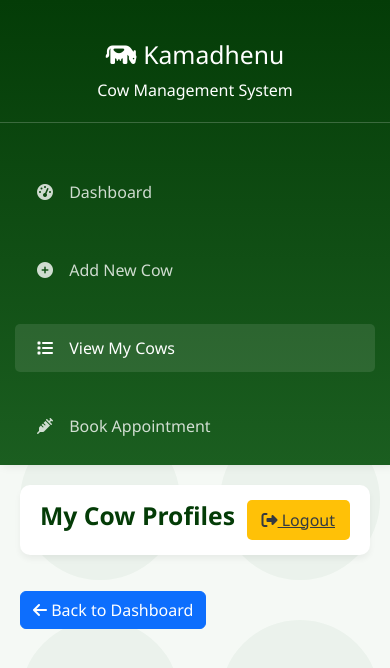
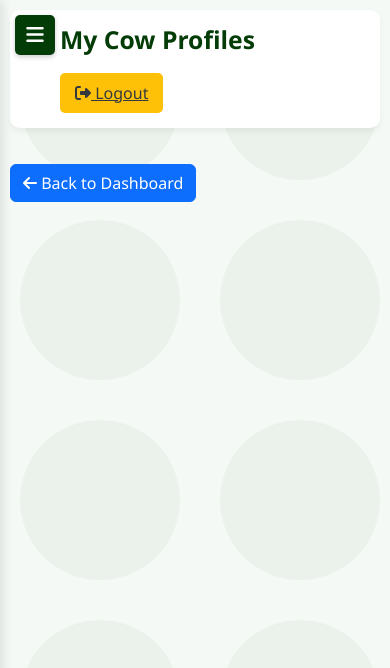
Before and after one commit to Shreya-kk/Kamadhenu, a Flask app: template templates/list_cows.html in a window 390 px wide. Shown: the top 668 px of the page. Run offline with Flask 3, Linux system fonts and the light colour scheme; the template is opened without the code that fills it, so the values that code supplies are empty; parts of the project's set-up code (start-up, migrations or seed data) failed here and were passed over.

Commit message:
Update list_cows.html

```diff
--- a/templates/list_cows.html
+++ b/templates/list_cows.html
@@ -18,12 +18,13 @@
     body {
       background-color: #f5f9f5;
       font-family: 'Segoe UI', Tahoma, Geneva, Verdana, sans-serif;
+      overflow-x: hidden;
     }
 
     .dashboard-container {
-  width: 100%;
-  margin: 0;
-}
+      width: 100%;
+      margin: 0;
+    }
 
     .sidebar {
       background: linear-gradient(to bottom, var(--primary), #1b5e20);
@@ -33,9 +34,15 @@
       width: 250px;
       padding-top: 20px;
       box-shadow: 3px 0 10px rgba(0,0,0,0.1);
+      z-index: 1000;
+      transition: all 0.3s ease;
     }
 
-    .main-content { margin-left: 250px; padding: 20px; }
+    .main-content {
+      margin-left: 250px;
+      padding: 20px;
+      transition: all 0.3s ease;
+    }
 
     .header {
       background-color: white;
@@ -109,19 +116,140 @@
       background-size: 200px;
     }
 
+    /* Mobile menu toggle button */
+    .menu-toggle {
+      display: none;
+      position: fixed;
+      top: 15px;
+      left: 15px;
+      z-index: 1100;
+      background-color: var(--primary);
+      color: white;
+      border: none;
+      border-radius: 5px;
+      width: 40px;
+      height: 40px;
+      font-size: 20px;
+      cursor: pointer;
+      box-shadow: 0 2px 5px rgba(0,0,0,0.2);
+    }
+
+    /* Responsive styles */
+    @media (max-width: 992px) {
+      .cow-card {
+        flex-direction: column;
+        align-items: flex-start;
+      }
+
+      .cow-card > div {
+        width: 100%;
+      }
+
+      .qr-box {
+        margin-top: 15px;
+        align-self: center;
+      }
+    }
+
     @media (max-width: 768px) {
-      .sidebar { width: 100%; height: auto; position: relative; }
-      .main-content { margin-left: 0; }
-      .cow-card { flex-direction: column; align-items: center; }
-      .cow-card img.photo { width: 100%; height: auto; }
-      .qr-box { margin-top: 15px; }
+      .sidebar {
+        transform: translateX(-100%);
+        width: 70%;
+        max-width: 250px;
+      }
+
+      .sidebar.active {
+        transform: translateX(0);
+      }
+
+      .main-content {
+        margin-left: 0;
+        width: 100%;
+      }
+
+      .menu-toggle {
+        display: block;
+      }
+
+      .header {
+        padding: 15px 15px 15px 50px;
+        flex-direction: column;
+        align-items: flex-start;
+        gap: 10px;
+      }
+
+      .cow-card img.photo {
+        width: 100%;
+        height: auto;
+        max-width: 300px;
+        margin: 0 auto 15px;
+        display: block;
+      }
+
+      .cow-details {
+        width: 100%;
+      }
+
+      .cow-details .btn-group {
+        display: flex;
+        flex-wrap: wrap;
+        justify-content: center;
+        margin-top: 10px;
+      }
+
+      .btn-sm {
+        margin: 5px;
+      }
+    }
+
+    @media (max-width: 576px) {
+      .main-content {
+        padding: 10px;
+      }
+
+      .cow-card {
+        padding: 10px;
+      }
+
+      .qr-box img {
+        width: 100px;
+        height: 100px;
+      }
+
+      .logo h2 {
+        font-size: 1.5rem;
+      }
+    }
+
+    /* Overlay for mobile when sidebar is open */
+    .overlay {
+      display: none;
+      position: fixed;
+      top: 0;
+      left: 0;
+      width: 100%;
+      height: 100%;
+      background-color: rgba(0,0,0,0.5);
+      z-index: 999;
+    }
+
+    .overlay.active {
+      display: block;
     }
   </style>
 </head>
 <body class="cow-background">
+  <!-- Mobile menu toggle -->
+  <button class="menu-toggle" id="menuToggle">
+    <i class="fas fa-bars"></i>
+  </button>
+
+  <!-- Overlay for mobile -->
+  <div class="overlay" id="overlay"></div>
+
   <div class="dashboard-container">
     <!-- Sidebar -->
-    <div class="sidebar">
+    <div class="sidebar" id="sidebar">
       <div class="logo">
         <h2><i class="fas fa-cow"></i> Kamadhenu</h2>
         <p class="mb-0">Cow Management System</p>
@@ -139,7 +267,7 @@
     </div>
 
     <!-- Main Content -->
-    <div class="main-content">
+    <div class="main-content" id="mainContent">
       <!-- Header -->
       <div class="header">
         <h2 class="welcome-text">My Cow Profiles</h2>
@@ -149,29 +277,27 @@
       <!-- Cow Cards -->
       {% for cow in cows %}
       <div class="cow-card d-flex align-items-center justify-content-between">
-        <div class="d-flex align-items-center">
+        <div class="d-flex align-items-center flex-column flex-md-row">
           {% if cow.photo %}
-  <img src="{{ url_for('static', filename='uploads/cow/' ~ cow.photo) }}" class="photo me-3" alt="Cow Photo">
-{% else %}
-  <img src="{{ url_for('static', filename='uploads/default.jpg') }}" class="photo me-3" alt="No Photo">
-{% endif %}
+          <img src="{{ url_for('static', filename='uploads/cow/' ~ cow.photo) }}" class="photo me-md-3" alt="Cow Photo">
+          {% else %}
+          <img src="{{ url_for('static', filename='uploads/default.jpg') }}" class="photo me-md-3" alt="No Photo">
+          {% endif %}
 
-
-
-          <div class="cow-details">
+          <div class="cow-details mt-3 mt-md-0">
             <h5 style="color: var(--primary); font-weight: bold;">{{ cow.breed }} ({{ cow.cow_id }})</h5>
             <p><b>Age:</b> {{ cow.age }} years</p>
             <p><b>Weight:</b> {{ cow.weight }} kg</p>
             <p><b>Milk Yield:</b> {{ cow.milk_yield }} L/day</p>
             <p><b>Color:</b> {{ cow.color }}</p>
 
-            <div class="mt-2">
-              <a href="/cow/{{ cow.cow_id }}" class="btn btn-sm btn-success"><i class="fas fa-eye"></i> View Details</a>
+            <div class="mt-2 d-flex flex-wrap">
+              <a href="/cow/{{ cow.cow_id }}" class="btn btn-sm btn-success m-1"><i class="fas fa-eye"></i> View Details</a>
               <a href="{{ url_for('static', filename='qrcodes/' ~ cow.cow_id ~ '.png') }}"
-                 download="{{ cow.cow_id }}.png" class="btn btn-sm btn-outline-primary">
+                 download="{{ cow.cow_id }}.png" class="btn btn-sm btn-outline-primary m-1">
                 <i class="fas fa-download"></i> Download QR
               </a>
-              <form action="/delete_cow/{{ cow.cow_id }}" method="POST" style="display:inline;">
+              <form action="/delete_cow/{{ cow.cow_id }}" method="POST" class="m-1">
                 <button type="submit" class="btn btn-sm btn-danger" onclick="return confirm('Are you sure you want to delete this cow?');">
                   <i class="fas fa-trash"></i> Delete
                 </button>
@@ -191,5 +317,51 @@
       <a href="/dashboard" class="btn btn-primary mt-3"><i class="fas fa-arrow-left"></i> Back to Dashboard</a>
     </div>
   </div>
+
+  <script>
+    // Toggle mobile sidebar
+    const menuToggle = document.getElementById('menuToggle');
+    const sidebar = document.getElementById('sidebar');
+    const mainContent = document.getElementById('mainContent');
+    const overlay = document.getElementById('overlay');
+
+    menuToggle.addEventListener('click', function() {
+      sidebar.classList.toggle('active');
+      overlay.classList.toggle('active');
+
+      // Change icon based on sidebar state
+      const icon = menuToggle.querySelector('i');
+      if (sidebar.classList.contains('active')) {
+        icon.classList.remove('fa-bars');
+        icon.classList.add('fa-times');
+      } else {
+        icon.classList.remove('fa-times');
+        icon.classList.add('fa-bars');
+      }
+    });
+
+    // Close sidebar when clicking on overlay
+    overlay.addEventListener('click', function() {
+      sidebar.classList.remove('active');
+      overlay.classList.remove('active');
+      const icon = menuToggle.querySelector('i');
+      icon.classList.remove('fa-times');
+      icon.classList.add('fa-bars');
+    });
+
+    // Close sidebar when clicking on a nav link (mobile)
+    const navLinks = document.querySelectorAll('.nav-link');
+    navLinks.forEach(link => {
+      link.addEventListener('click', function() {
+        if (window.innerWidth <= 768) {
+          sidebar.classList.remove('active');
+          overlay.classList.remove('active');
+          const icon = menuToggle.querySelector('i');
+          icon.classList.remove('fa-times');
+          icon.classList.add('fa-bars');
+        }
+      });
+    });
+  </script>
 </body>
 </html>
```
